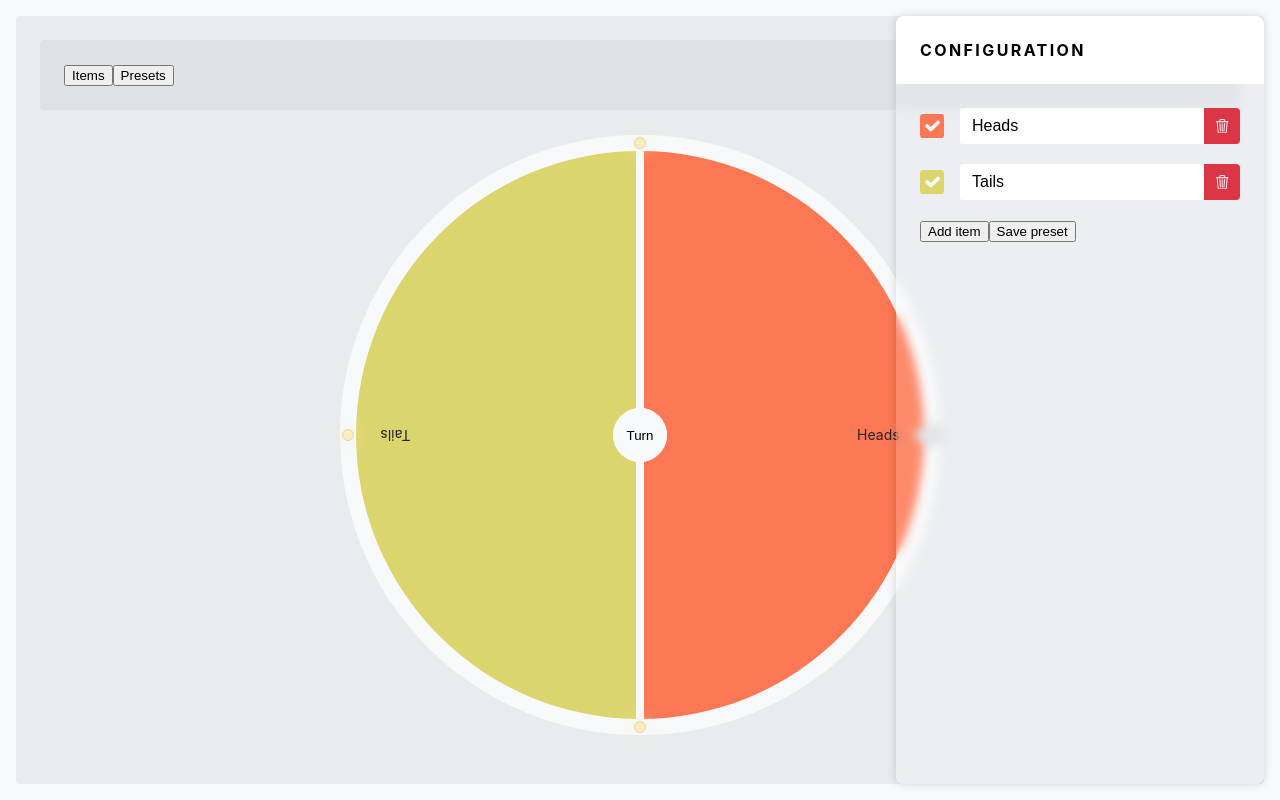
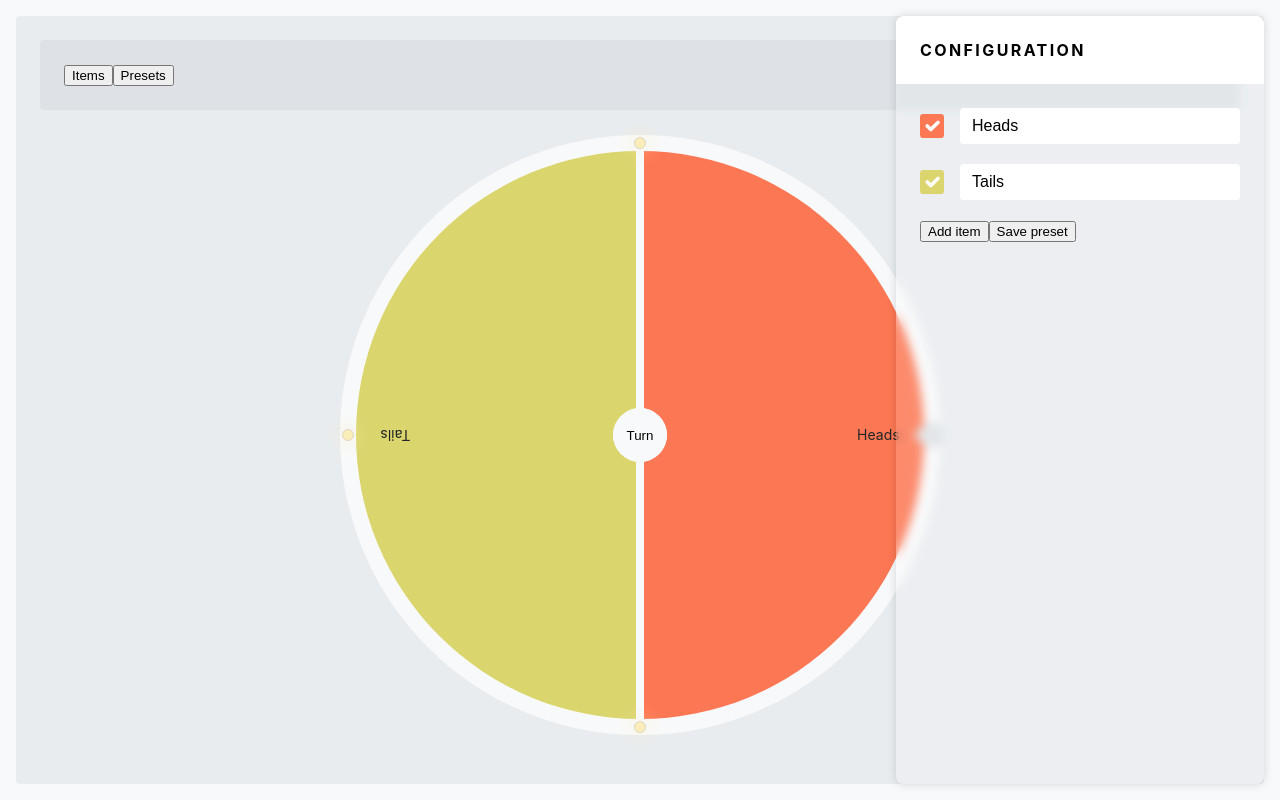
Before and after one commit to LoicGoyet/the-weel, a Next.js app: page / in a window 1280 px wide. Built offline with nearby package versions, Linux system fonts and the light colour scheme.

Commit message:
Hide remove button in itemsPanel when there is 2 elements

```diff
--- a/components/containers/ItemsPanel/index.tsx
+++ b/components/containers/ItemsPanel/index.tsx
@@ -57,6 +57,7 @@ const ItemsPanel = () => {
               onDraftToggle={handleToggleItemDraft}
               onLabelChange={handleLabelChange}
               onRemove={handleItemRemove}
+              shouldRenderRemoveButton={items.allIds.length > 2}
             />
           );
         })}
--- a/components/containers/ItemsPanel/partials/ItemFieldset.tsx
+++ b/components/containers/ItemsPanel/partials/ItemFieldset.tsx
@@ -13,6 +13,7 @@ type Props = {
   onDraftToggle: (itemId: Item['id']) => void;
   onRemove: (itemId: Item['id']) => void;
   onLabelChange: (itemId: Item['id'], label: string) => void;
+  shouldRenderRemoveButton: boolean;
 };
 
 const ItemFieldset = ({
@@ -21,6 +22,7 @@ const ItemFieldset = ({
   onDraftToggle,
   onRemove,
   onLabelChange,
+  shouldRenderRemoveButton,
 }: Props) => {
   const handleDraftToggle = () => {
     onDraftToggle(item.id);
@@ -46,9 +48,11 @@ const ItemFieldset = ({
 
       <LabelInput value={item.label} onChange={handleLabelChange} />
 
-      <RemoveButton onClick={handleRemove} brand='danger' isSquare>
-        <TrashIcon width='0.9rem' height='0.9rem' />
-      </RemoveButton>
+      {shouldRenderRemoveButton ? (
+        <RemoveButton onClick={handleRemove} brand='danger' isSquare>
+          <TrashIcon width='0.9rem' height='0.9rem' />
+        </RemoveButton>
+      ) : null}
     </InlineFieldset>
   );
 };
@@ -60,8 +64,10 @@ const DraftCheckbox = styled(Checkbox)<{style: {'--accent-color': string}}>`
 `;
 
 const LabelInput = styled(Input)`
-  border-top-right-radius: 0;
-  border-bottom-right-radius: 0;
+  &:not(:last-child) {
+    border-top-right-radius: 0;
+    border-bottom-right-radius: 0;
+  }
 `;
 
 const RemoveButton = styled(Button)`
```
